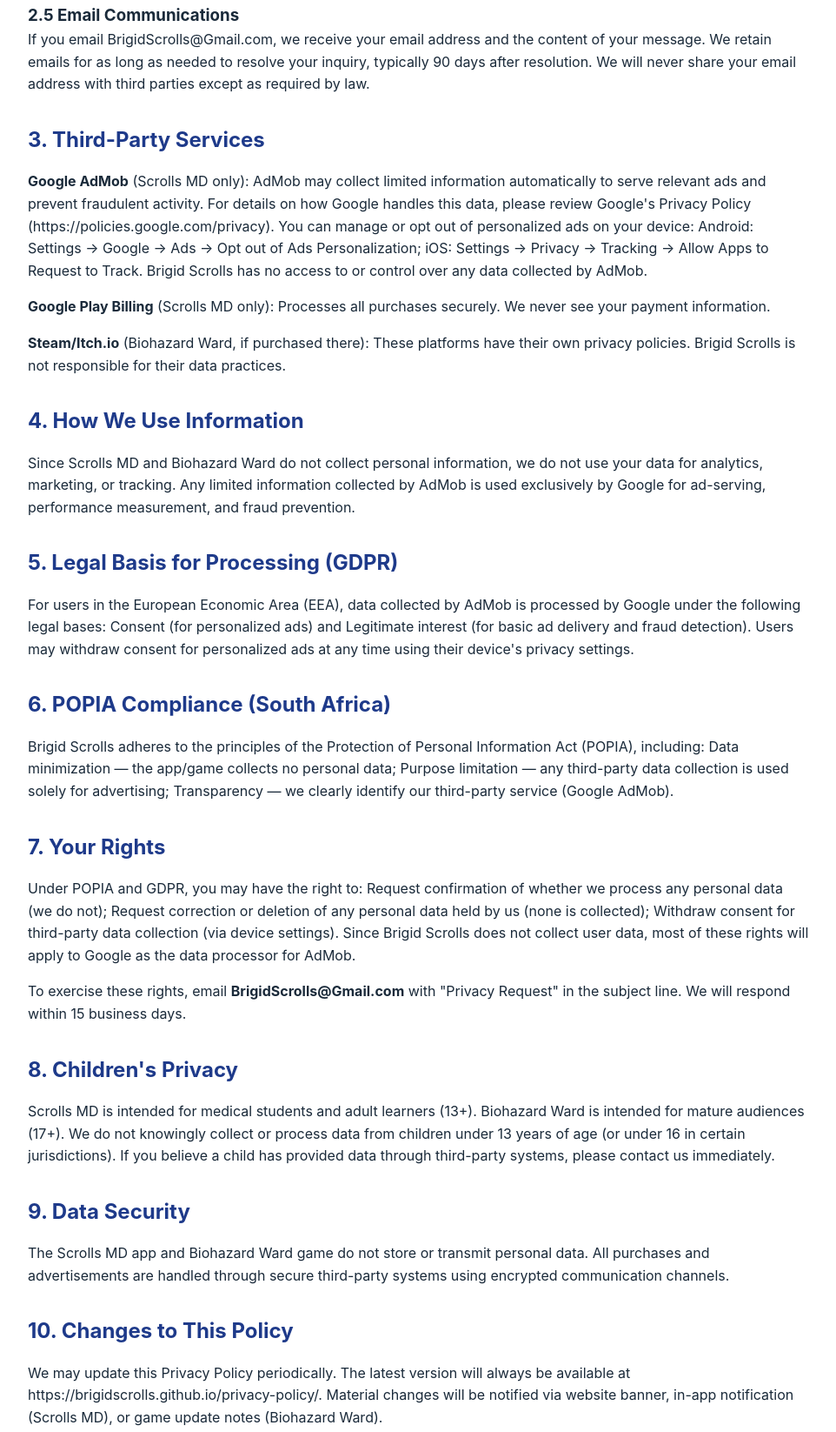
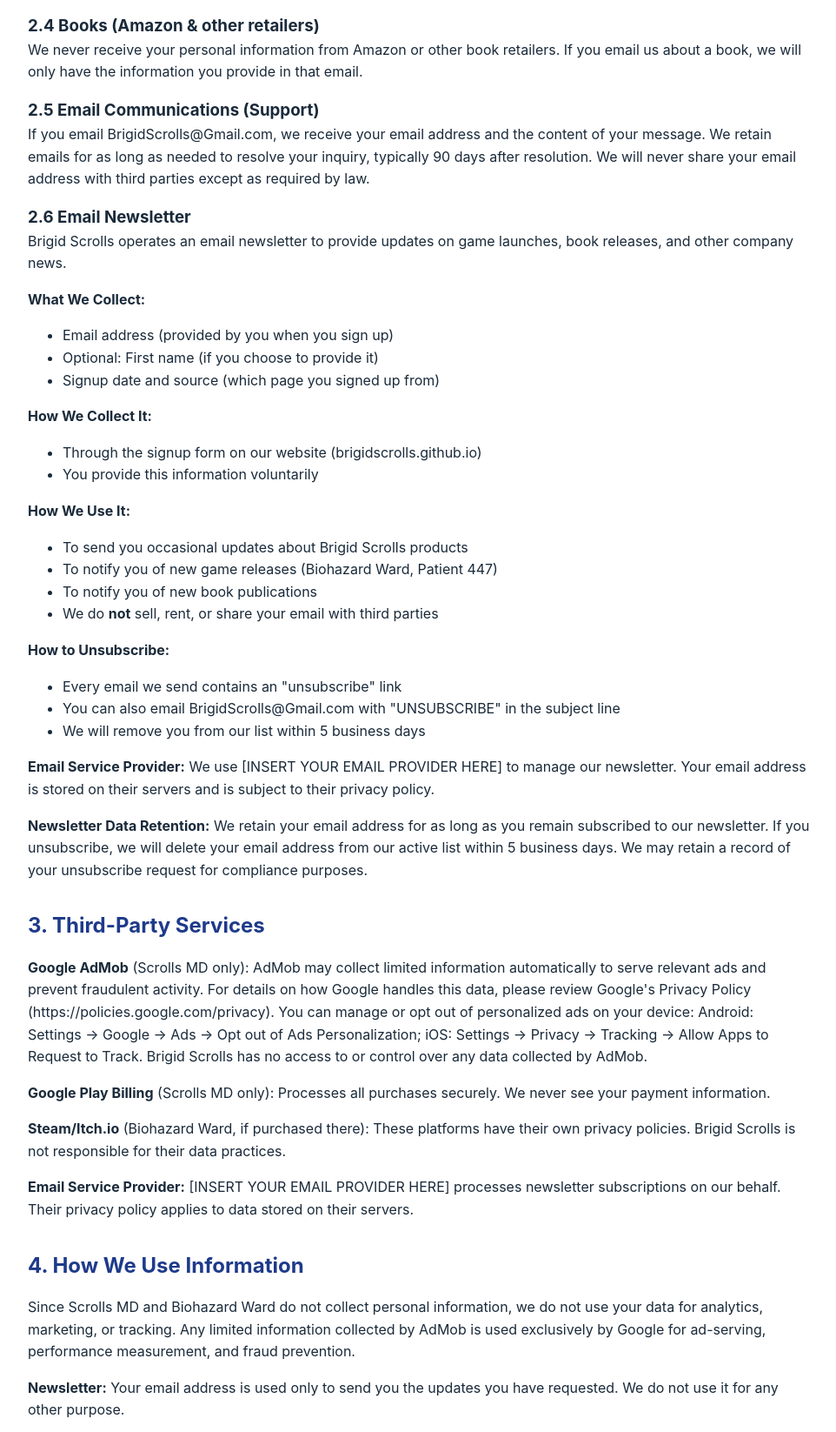
Before and after one commit to BrigidScrolls/BrigidScrolls.github.io, a plain HTML site: page privacy-policy/index.html in a window 1280 px wide. Shown: the part 1142-2788 px from the top of the page at 87% size, without its empty margins (158-1120 px from the left). Drawn offline with Linux system fonts and the light colour scheme.

Commit message:
Update index.html
notifications for upcoming games

```diff
--- a/privacy-policy/index.html
+++ b/privacy-policy/index.html
@@ -23,13 +23,16 @@
 
     <div class="legal-content">
         <h1>Privacy Policy</h1>
-        <p><strong>Effective Date:</strong> March 8, 2025 (updated June 11, 2026)</p>
+        <p><strong>Effective Date:</strong> March 8, 2025 (updated July 10, 2026)</p>
         <p><strong>Data Controller:</strong> Brigid Scrolls PYT LTD (South Africa)</p>
 
         <h2>1. Overview</h2>
-        <p>Scrolls MD is designed as an offline educational app that provides medical exam preparation materials. Biohazard Ward is a single-player offline horror game. Brigid Scrolls does not collect, store, or process any personal user data through our App, Game, or Website. However, certain limited data may be collected by third-party services integrated into the app, such as Google AdMob, which displays advertisements.</p>
+        <p>Scrolls MD is designed as an offline educational app that provides medical exam preparation materials. Biohazard Ward is a single-player offline horror game. Brigid Scrolls does not collect, store, or process any personal user data through our App, Game, or Website.</p>
+        <p><strong>Exception:</strong> We operate an <strong>email newsletter</strong> to which you may voluntarily subscribe. When you subscribe, we collect and store your email address for the purpose of sending you updates. This is the only personal data we collect directly.</p>
+        <p>However, certain limited data may be collected by third-party services integrated into the app, such as Google AdMob, which displays advertisements.</p>
 
         <h2>2. Information We Collect</h2>
+
         <h3>2.1 Scrolls MD App</h3>
         <p>We do not directly collect, store, or request any personal information. All in-app purchases are processed securely through the Google Play Billing system, and we never have access to your billing or payment details. The app itself does not collect any user data. However, Google AdMob may automatically collect limited, non-personal information such as device identifiers (for ad delivery and fraud prevention), approximate location (for regional ad relevance), and app usage statistics related to ad impressions or clicks. This data is collected and processed directly by Google, not by Brigid Scrolls.</p>
 
@@ -42,35 +45,75 @@
         <h3>2.4 Books (Amazon & other retailers)</h3>
         <p>We never receive your personal information from Amazon or other book retailers. If you email us about a book, we will only have the information you provide in that email.</p>
 
-        <h3>2.5 Email Communications</h3>
+        <h3>2.5 Email Communications (Support)</h3>
         <p>If you email BrigidScrolls@Gmail.com, we receive your email address and the content of your message. We retain emails for as long as needed to resolve your inquiry, typically 90 days after resolution. We will never share your email address with third parties except as required by law.</p>
+
+        <h3>2.6 Email Newsletter</h3>
+        <p>Brigid Scrolls operates an email newsletter to provide updates on game launches, book releases, and other company news.</p>
+        <p><strong>What We Collect:</strong></p>
+        <ul>
+            <li>Email address (provided by you when you sign up)</li>
+            <li>Optional: First name (if you choose to provide it)</li>
+            <li>Signup date and source (which page you signed up from)</li>
+        </ul>
+        <p><strong>How We Collect It:</strong></p>
+        <ul>
+            <li>Through the signup form on our website (brigidscrolls.github.io)</li>
+            <li>You provide this information voluntarily</li>
+        </ul>
+        <p><strong>How We Use It:</strong></p>
+        <ul>
+            <li>To send you occasional updates about Brigid Scrolls products</li>
+            <li>To notify you of new game releases (Biohazard Ward, Patient 447)</li>
+            <li>To notify you of new book publications</li>
+            <li>We do <strong>not</strong> sell, rent, or share your email with third parties</li>
+        </ul>
+        <p><strong>How to Unsubscribe:</strong></p>
+        <ul>
+            <li>Every email we send contains an "unsubscribe" link</li>
+            <li>You can also email BrigidScrolls@Gmail.com with "UNSUBSCRIBE" in the subject line</li>
+            <li>We will remove you from our list within 5 business days</li>
+        </ul>
+        <p><strong>Email Service Provider:</strong> We use [INSERT YOUR EMAIL PROVIDER HERE] to manage our newsletter. Your email address is stored on their servers and is subject to their privacy policy.</p>
+        <p><strong>Newsletter Data Retention:</strong> We retain your email address for as long as you remain subscribed to our newsletter. If you unsubscribe, we will delete your email address from our active list within 5 business days. We may retain a record of your unsubscribe request for compliance purposes.</p>
 
         <h2>3. Third-Party Services</h2>
         <p><strong>Google AdMob</strong> (Scrolls MD only): AdMob may collect limited information automatically to serve relevant ads and prevent fraudulent activity. For details on how Google handles this data, please review Google's Privacy Policy (https://policies.google.com/privacy). You can manage or opt out of personalized ads on your device: Android: Settings → Google → Ads → Opt out of Ads Personalization; iOS: Settings → Privacy → Tracking → Allow Apps to Request to Track. Brigid Scrolls has no access to or control over any data collected by AdMob.</p>
         <p><strong>Google Play Billing</strong> (Scrolls MD only): Processes all purchases securely. We never see your payment information.</p>
         <p><strong>Steam/Itch.io</strong> (Biohazard Ward, if purchased there): These platforms have their own privacy policies. Brigid Scrolls is not responsible for their data practices.</p>
+        <p><strong>Email Service Provider:</strong> [INSERT YOUR EMAIL PROVIDER HERE] processes newsletter subscriptions on our behalf. Their privacy policy applies to data stored on their servers.</p>
 
         <h2>4. How We Use Information</h2>
         <p>Since Scrolls MD and Biohazard Ward do not collect personal information, we do not use your data for analytics, marketing, or tracking. Any limited information collected by AdMob is used exclusively by Google for ad-serving, performance measurement, and fraud prevention.</p>
+        <p><strong>Newsletter:</strong> Your email address is used only to send you the updates you have requested. We do not use it for any other purpose.</p>
 
         <h2>5. Legal Basis for Processing (GDPR)</h2>
         <p>For users in the European Economic Area (EEA), data collected by AdMob is processed by Google under the following legal bases: Consent (for personalized ads) and Legitimate interest (for basic ad delivery and fraud detection). Users may withdraw consent for personalized ads at any time using their device's privacy settings.</p>
+        <p><strong>Newsletter:</strong> We process your email address based on your <strong>consent</strong> (you voluntarily signed up). You may withdraw consent at any time by unsubscribing.</p>
 
         <h2>6. POPIA Compliance (South Africa)</h2>
-        <p>Brigid Scrolls adheres to the principles of the Protection of Personal Information Act (POPIA), including: Data minimization — the app/game collects no personal data; Purpose limitation — any third-party data collection is used solely for advertising; Transparency — we clearly identify our third-party service (Google AdMob).</p>
+        <p>Brigid Scrolls adheres to the principles of the Protection of Personal Information Act (POPIA), including: Data minimization — we collect only email addresses for the newsletter; Purpose limitation — data is used solely for sending updates; Transparency — we clearly identify our third-party services (Google AdMob and our email provider).</p>
 
         <h2>7. Your Rights</h2>
-        <p>Under POPIA and GDPR, you may have the right to: Request confirmation of whether we process any personal data (we do not); Request correction or deletion of any personal data held by us (none is collected); Withdraw consent for third-party data collection (via device settings). Since Brigid Scrolls does not collect user data, most of these rights will apply to Google as the data processor for AdMob.</p>
-        <p>To exercise these rights, email <strong>BrigidScrolls@Gmail.com</strong> with "Privacy Request" in the subject line. We will respond within 15 business days.</p>
+        <p>Under POPIA and GDPR, you may have the right to:</p>
+        <ul>
+            <li><strong>Request confirmation</strong> of whether we process your personal data</li>
+            <li><strong>Request access</strong> to the personal data we hold about you</li>
+            <li><strong>Request correction</strong> of inaccurate or incomplete data</li>
+            <li><strong>Request deletion</strong> of your personal data (including email address)</li>
+            <li><strong>Withdraw consent</strong> for third-party data collection (via device settings for AdMob)</li>
+            <li><strong>Unsubscribe</strong> from our newsletter at any time using the link in each email</li>
+        </ul>
+        <p>Since Brigid Scrolls only collects email addresses for the newsletter, most of these rights apply to that data. To exercise these rights, email <strong>BrigidScrolls@Gmail.com</strong> with "Privacy Request" in the subject line. We will respond within 15 business days.</p>
 
         <h2>8. Children's Privacy</h2>
-        <p>Scrolls MD is intended for medical students and adult learners (13+). Biohazard Ward is intended for mature audiences (17+). We do not knowingly collect or process data from children under 13 years of age (or under 16 in certain jurisdictions). If you believe a child has provided data through third-party systems, please contact us immediately.</p>
+        <p>Scrolls MD is intended for medical students and adult learners (13+). Biohazard Ward and Patient 447 are intended for mature audiences (17+). We do not knowingly collect or process data from children under 13 years of age (or under 16 in certain jurisdictions). If you believe a child has provided data through third-party systems, please contact us immediately.</p>
 
         <h2>9. Data Security</h2>
-        <p>The Scrolls MD app and Biohazard Ward game do not store or transmit personal data. All purchases and advertisements are handled through secure third-party systems using encrypted communication channels.</p>
+        <p>The Scrolls MD app and Biohazard Ward game do not store or transmit personal data. All purchases and advertisements are handled through secure third-party systems using encrypted communication channels. Newsletter data is stored with our email service provider using industry-standard security measures.</p>
 
         <h2>10. Changes to This Policy</h2>
-        <p>We may update this Privacy Policy periodically. The latest version will always be available at https://brigidscrolls.github.io/privacy-policy/. Material changes will be notified via website banner, in-app notification (Scrolls MD), or game update notes (Biohazard Ward).</p>
+        <p>We may update this Privacy Policy periodically. The latest version will always be available at https://brigidscrolls.github.io/privacy-policy/. Material changes will be notified via website banner, in-app notification (Scrolls MD), game update notes (Biohazard Ward), or email newsletter.</p>
 
         <h2>11. Contact Information</h2>
         <p><strong>Privacy matters:</strong> BrigidScrolls@Gmail.com (use subject line "PRIVACY REQUEST")</p>
@@ -89,7 +132,7 @@
                 <a href="../privacy-policy/">Privacy Policy</a> |
                 <a href="../contact.html">Contact</a>
             </div>
-            <p style="margin-top: 30px;">© 2026 Brigid Scrolls</p>
+            <p style="margin-top: 30px;">&copy; 2026 Brigid Scrolls</p>
         </div>
     </footer>
 </body>
```
